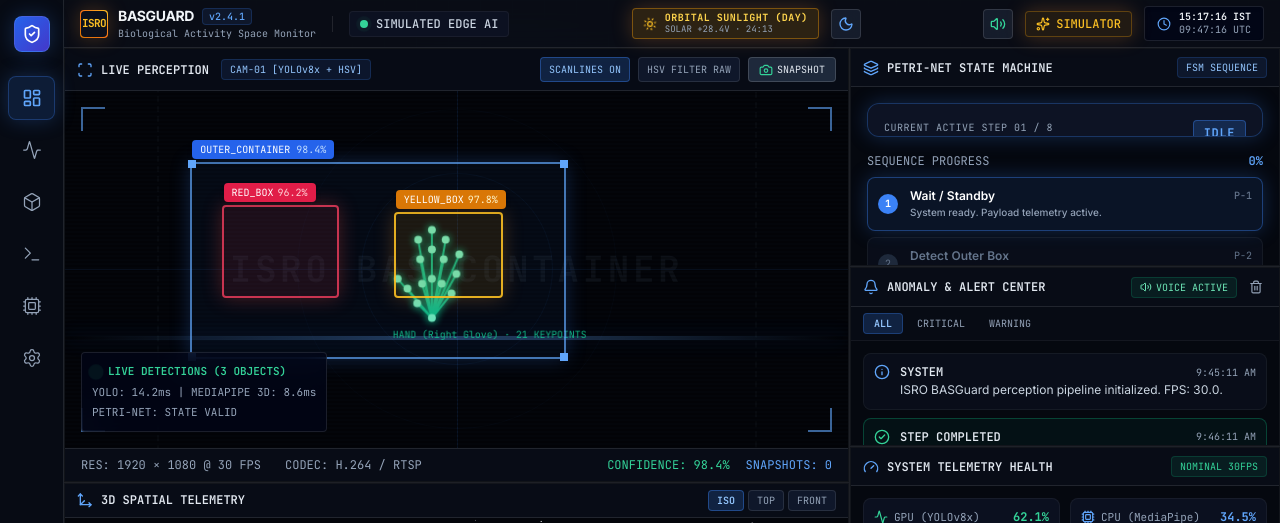
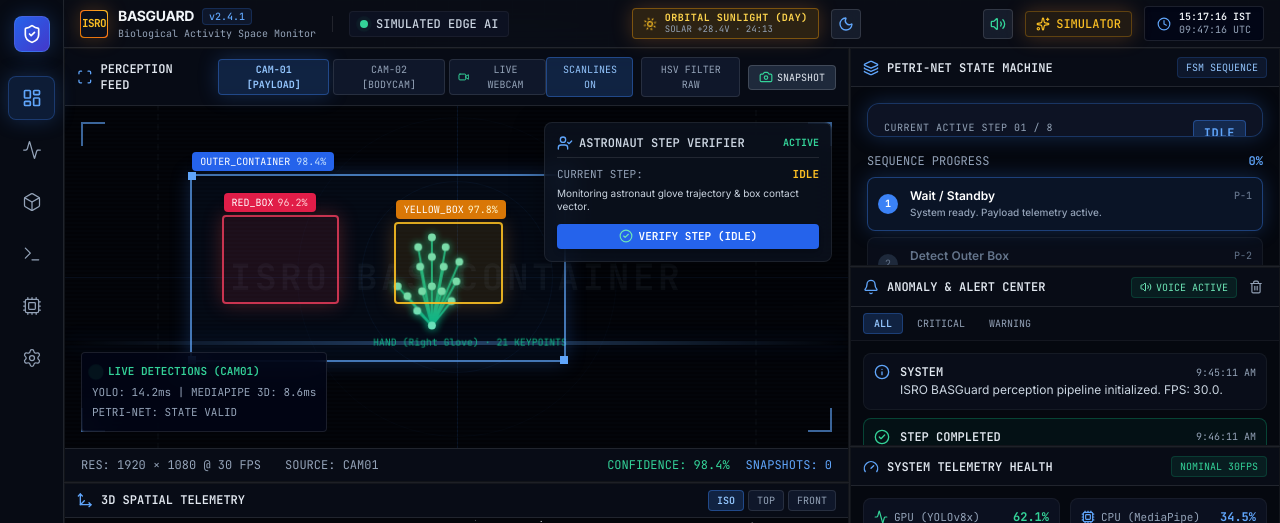
Before and after one commit to Shre-Sat/BASGUARD, a React (Vite) app in the folder frontend/: page /mission-control in a window 1280 px wide. Shown: the top 523 px of the page. Built offline with nearby package versions, Linux system fonts and the light colour scheme.

Commit message:
feat: Add multi-camera selector and live astronaut step verifier

```diff
--- a/frontend/src/components/camera/LiveCameraFeed.tsx
+++ b/frontend/src/components/camera/LiveCameraFeed.tsx
@@ -3,7 +3,10 @@
 import {
   Camera,
   Eye,
-  Scan
+  Scan,
+  Video,
+  UserCheck,
+  CheckCircle2
 } from 'lucide-react';
 import { motion } from 'framer-motion';
 
@@ -16,14 +19,53 @@
     setShowScanlines,
     showHsvFilter,
     setShowHsvFilter,
+    triggerNormalSequence,
     addAlert
   } = useExperimentStore();
 
+  const [activeCam, setActiveCam] = useState<'CAM01' | 'CAM02' | 'WEBCAM'>('CAM01');
   const [shutterFlash, setShutterFlash] = useState(false);
   const [snapshotCount, setSnapshotCount] = useState(0);
+
   const canvasRef = useRef<HTMLCanvasElement | null>(null);
+  const webcamVideoRef = useRef<HTMLVideoElement | null>(null);
 
-  const isOnline = health.streamStatus === 'CONNECTED' || demoMode;
+  const isOnline = health.streamStatus === 'CONNECTED' || demoMode || activeCam === 'WEBCAM';
+
+  useEffect(() => {
+    let stream: MediaStream | null = null;
+
+    if (activeCam === 'WEBCAM') {
+      navigator.mediaDevices.getUserMedia({ video: { width: 1280, height: 720 } })
+        .then((s) => {
+          stream = s;
+          if (webcamVideoRef.current) {
+            webcamVideoRef.current.srcObject = stream;
+          }
+          addAlert({
+            severity: 'SUCCESS',
+            type: 'SYSTEM',
+            message: 'User Hardware Webcam connected successfully for live astronaut step verification.',
+            acknowledged: false
+          });
+        })
+        .catch((err) => {
+          console.error('Failed to access webcam:', err);
+          addAlert({
+            severity: 'WARNING',
+            type: 'SYSTEM',
+            message: 'Webcam permission denied or device not found.',
+            acknowledged: false
+          });
+        });
+    }
+
+    return () => {
+      if (stream) {
+        stream.getTracks().forEach(track => track.stop());
+      }
+    };
+  }, [activeCam]);
 
   const handleTakeSnapshot = () => {
     setShutterFlash(true);
@@ -33,13 +75,13 @@
     addAlert({
       severity: 'INFO',
       type: 'SYSTEM',
-      message: `Camera snapshot captured (#${snapshotCount + 1}). Telemetry frame logged.`,
+      message: `Camera snapshot captured (${activeCam} #${snapshotCount + 1}). Telemetry logged.`,
       acknowledged: false
     });
   };
 
   useEffect(() => {
-    if (!demoMode || !canvasRef.current) return;
+    if (!demoMode || !canvasRef.current || activeCam === 'WEBCAM') return;
     const canvas = canvasRef.current;
     const ctx = canvas.getContext('2d');
     if (!ctx) return;
@@ -54,7 +96,10 @@
       let baseX = canvas.width * 0.45 + Math.sin(t * 0.8) * 15;
       let baseY = canvas.height * 0.48 + Math.cos(t * 0.6) * 10;
 
-      if (experiment.currentStepId === 'PICK_YELLOW' || experiment.currentStepId === 'PLACE_YELLOW') {
+      if (activeCam === 'CAM02') {
+        baseX = canvas.width * 0.5 + Math.sin(t * 0.5) * 20;
+        baseY = canvas.height * 0.35 + Math.cos(t * 0.5) * 15;
+      } else if (experiment.currentStepId === 'PICK_YELLOW' || experiment.currentStepId === 'PLACE_YELLOW') {
         baseX = canvas.width * 0.42 + Math.sin(t * 1.2) * 8;
         baseY = canvas.height * 0.42 + Math.cos(t * 1.2) * 6;
       }
@@ -78,9 +123,9 @@
         { x: baseX + 28, y: baseY - 15 },
       ];
 
-      ctx.strokeStyle = '#10B981';
+      ctx.strokeStyle = activeCam === 'CAM02' ? '#3B82F6' : '#10B981';
       ctx.lineWidth = 2;
-      ctx.shadowColor = '#10B981';
+      ctx.shadowColor = activeCam === 'CAM02' ? '#3B82F6' : '#10B981';
       ctx.shadowBlur = 8;
       ctx.beginPath();
       joints.forEach((j, idx) => {
@@ -91,7 +136,7 @@
       ctx.stroke();
 
       joints.forEach((j) => {
-        ctx.fillStyle = '#6EE7B7';
+        ctx.fillStyle = activeCam === 'CAM02' ? '#93C5FD' : '#6EE7B7';
         ctx.beginPath();
         ctx.arc(j.x, j.y, 4, 0, Math.PI * 2);
         ctx.fill();
@@ -99,31 +144,71 @@
 
       ctx.shadowBlur = 0;
       ctx.font = '10px "JetBrains Mono", monospace';
-      ctx.fillStyle = '#10B981';
-      ctx.fillText('HAND (Right Glove) · 21 KEYPOINTS', baseX - 40, baseY + 70);
+      ctx.fillStyle = activeCam === 'CAM02' ? '#93C5FD' : '#10B981';
+      ctx.fillText(
+        activeCam === 'CAM02' ? 'ASTRONAUT POSE (Chest Camera) · 21 KEYPOINTS' : 'HAND (Right Glove) · 21 KEYPOINTS',
+        baseX - 60,
+        baseY + 70
+      );
 
       animId = requestAnimationFrame(renderHandSkeleton);
     };
 
     renderHandSkeleton();
     return () => cancelAnimationFrame(animId);
-  }, [demoMode, experiment.currentStepId]);
+  }, [demoMode, experiment.currentStepId, activeCam]);
 
   return (
     <div className="relative w-full h-full flex flex-col bg-[#04070D] overflow-hidden select-none border border-white/5">
       {shutterFlash && <div className="absolute inset-0 z-50 shutter-flash pointer-events-none" />}
 
+      {/* Top Controls Header Bar */}
       <div className="flex items-center justify-between px-3 py-2 bg-[#090D18]/80 backdrop-blur-md border-b border-white/10 shrink-0 z-20">
         <div className="flex items-center gap-3">
           <div className="flex items-center gap-2">
             <Scan className="w-4 h-4 text-blue-400" />
-            <span className="text-xs font-semibold font-mono text-slate-200">LIVE PERCEPTION</span>
-          </div>
-          <span className="text-[10px] font-mono px-2 py-0.5 rounded bg-blue-500/10 text-blue-300 border border-blue-500/20">
-            CAM-01 [YOLOv8x + HSV]
-          </span>
+            <span className="text-xs font-semibold font-mono text-slate-200">PERCEPTION FEED</span>
           </div>
 
+          {/* Multi-Camera Angle Selector Buttons */}
+          <div className="flex items-center gap-1 font-mono text-[10px]">
+            <button
+              onClick={() => setActiveCam('CAM01')}
+              className={`px-2 py-0.5 rounded border transition-all ${
+                activeCam === 'CAM01'
+                  ? 'bg-blue-500/20 text-blue-300 border-blue-500/40 font-bold shadow-glow-accent'
+                  : 'bg-slate-900 text-slate-400 border-white/10 hover:text-white'
+              }`}
+            >
+              CAM-01 [PAYLOAD]
+            </button>
+
+            <button
+              onClick={() => setActiveCam('CAM02')}
+              className={`px-2 py-0.5 rounded border transition-all ${
+                activeCam === 'CAM02'
+                  ? 'bg-blue-500/20 text-blue-300 border-blue-500/40 font-bold shadow-glow-accent'
+                  : 'bg-slate-900 text-slate-400 border-white/10 hover:text-white'
+              }`}
+            >
+              CAM-02 [BODYCAM]
+            </button>
+
+            <button
+              onClick={() => setActiveCam('WEBCAM')}
+              className={`px-2 py-0.5 rounded border transition-all flex items-center gap-1 ${
+                activeCam === 'WEBCAM'
+                  ? 'bg-emerald-500/20 text-emerald-300 border-emerald-500/40 font-bold shadow-glow-success'
+                  : 'bg-slate-900 text-slate-400 border-white/10 hover:text-white'
+              }`}
+            >
+              <Video className="w-3 h-3 text-emerald-400" />
+              <span>LIVE WEBCAM</span>
+            </button>
+          </div>
+        </div>
+
+        {/* HUD Overlay Toggles */}
         <div className="flex items-center gap-2">
           <button
             onClick={() => setShowScanlines(!showScanlines)}
@@ -158,7 +243,9 @@
         </div>
       </div>
 
+      {/* Main Viewport Container */}
       <div className="flex-1 relative bg-[#03050A] overflow-hidden flex items-center justify-center">
+        {/* Tactical Crosshair Guidelines */}
         <div className="absolute inset-0 pointer-events-none z-10 opacity-30">
           <div className="absolute top-1/2 left-0 right-0 h-px bg-blue-500/40" />
           <div className="absolute left-1/2 top-0 bottom-0 w-px bg-blue-500/40" />
@@ -166,6 +253,7 @@
           <div className="absolute top-1/2 left-1/2 -translate-x-1/2 -translate-y-1/2 w-80 h-80 rounded-full border border-blue-500/10 pointer-events-none" />
         </div>
 
+        {/* HUD Corner Bracket Reticles */}
         <div className="absolute top-4 left-4 w-6 h-6 border-t-2 border-l-2 border-blue-400/60 pointer-events-none z-20" />
         <div className="absolute top-4 right-4 w-6 h-6 border-t-2 border-r-2 border-blue-400/60 pointer-events-none z-20" />
         <div className="absolute bottom-4 left-4 w-6 h-6 border-b-2 border-l-2 border-blue-400/60 pointer-events-none z-20" />
@@ -182,13 +270,37 @@
           <div className="absolute inset-0 bg-amber-500/10 mix-blend-color-dodge pointer-events-none z-10" />
         )}
 
-        {isOnline ? (
+        {/* Real Hardware User Webcam Feed Viewport */}
+        {activeCam === 'WEBCAM' ? (
+          <div className="relative w-full h-full flex items-center justify-center bg-black">
+            <video
+              ref={webcamVideoRef}
+              autoPlay
+              playsInline
+              muted
+              className="w-full h-full object-cover z-10"
+            />
+
+            <div className="absolute top-[25%] left-[25%] w-[50%] h-[50%] border-2 border-emerald-400/80 rounded z-20 shadow-glow-success pointer-events-none">
+              <div className="absolute -top-6 left-0 px-2 py-0.5 bg-emerald-600 text-white rounded text-[10px] font-mono shadow-md">
+                LIVE_WEBCAM_DETECTION · ASTRONAUT_HAND
+              </div>
+            </div>
+
+            <div className="absolute top-4 right-4 z-30 flex items-center gap-2 px-3 py-1 bg-emerald-500/20 text-emerald-300 border border-emerald-500/40 rounded text-xs font-mono backdrop-blur-md">
+              <span className="w-2 h-2 rounded-full bg-emerald-400 animate-ping" />
+              <span>HARDWARE WEBCAM ACTIVE</span>
+            </div>
+          </div>
+        ) : isOnline ? (
           <>
             {demoMode ? (
               <div className="relative w-full h-full flex items-center justify-center">
                 <div className="absolute inset-0 flex items-center justify-center opacity-15">
                   <div className="w-[600px] h-[400px] border-2 border-dashed border-slate-500/40 rounded-2xl flex items-center justify-center">
-                    <span className="text-4xl font-black font-mono text-slate-600 tracking-widest">ISRO BAS CONTAINER</span>
+                    <span className="text-4xl font-black font-mono text-slate-600 tracking-widest">
+                      {activeCam === 'CAM01' ? 'ISRO BAS CONTAINER' : 'ASTRONAUT BODY SUIT'}
+                    </span>
                   </div>
                 </div>
 
@@ -202,10 +314,12 @@
                 <motion.div
                   initial={{ opacity: 0, scale: 0.95 }}
                   animate={{ opacity: 1, scale: 1 }}
-                  className="absolute top-[20%] left-[16%] w-[48%] h-[55%] border-2 border-blue-400/70 rounded bg-blue-500/5 z-20 shadow-glow-accent"
+                  className={`absolute ${
+                    activeCam === 'CAM01' ? 'top-[20%] left-[16%] w-[48%] h-[55%]' : 'top-[15%] left-[25%] w-[50%] h-[65%]'
+                  } border-2 border-blue-400/70 rounded bg-blue-500/5 z-20 shadow-glow-accent`}
                 >
                   <div className="absolute -top-6 left-0 flex items-center gap-1.5 px-2 py-0.5 bg-blue-600 text-white rounded text-[10px] font-mono shadow-md">
-                    <span>OUTER_CONTAINER</span>
+                    <span>{activeCam === 'CAM01' ? 'OUTER_CONTAINER' : 'ASTRONAUT_TORSO_SUIT'}</span>
                     <span className="text-blue-200">98.4%</span>
                   </div>
                   <div className="absolute -top-1 -left-1 w-2 h-2 bg-blue-400" />
@@ -214,6 +328,8 @@
                   <div className="absolute -bottom-1 -right-1 w-2 h-2 bg-blue-400" />
                 </motion.div>
 
+                {activeCam === 'CAM01' && (
+                  <>
                     <motion.div
                       initial={{ opacity: 0, scale: 0.95 }}
                       animate={{ opacity: 1, scale: 1 }}
@@ -235,11 +351,13 @@
                         <span className="text-amber-100">97.8%</span>
                       </div>
                     </motion.div>
+                  </>
+                )}
 
                 <div className="absolute bottom-4 left-4 z-30 flex flex-col gap-1 text-[11px] font-mono text-slate-300 bg-slate-950/80 p-2.5 rounded border border-white/10 backdrop-blur-md">
                   <div className="flex items-center gap-2">
                     <span className="w-2 h-2 rounded-full bg-emerald-400 animate-ping" />
-                    <span className="text-emerald-400 font-semibold">LIVE DETECTIONS (3 OBJECTS)</span>
+                    <span className="text-emerald-400 font-semibold">LIVE DETECTIONS ({activeCam})</span>
                   </div>
                   <div className="text-slate-400">YOLO: 14.2ms | MEDIAPIPE 3D: 8.6ms</div>
                   <div className="text-slate-400">PETRI-NET: STATE VALID</div>
@@ -260,12 +378,40 @@
             <span className="text-xs font-mono text-slate-600">Connecting to GStreamer pipeline...</span>
           </div>
         )}
+
+        {/* Floating Astronaut Step Verification Card */}
+        <div className="absolute top-4 right-4 z-30 glass-panel p-3 rounded-lg border border-white/10 w-72 flex flex-col gap-2 shadow-2xl">
+          <div className="flex items-center justify-between pb-1.5 border-b border-white/10 text-xs font-mono">
+            <span className="text-slate-300 font-semibold flex items-center gap-1.5">
+              <UserCheck className="w-4 h-4 text-blue-400" /> ASTRONAUT STEP VERIFIER
+            </span>
+            <span className="text-[10px] text-emerald-400 font-bold">ACTIVE</span>
+          </div>
+
+          <div className="flex flex-col gap-1 font-mono text-[11px]">
+            <div className="flex justify-between text-slate-400">
+              <span>CURRENT STEP:</span>
+              <span className="text-amber-400 font-bold">{experiment.currentStepId}</span>
+            </div>
+            <p className="text-[10px] font-sans text-slate-300 leading-snug">
+              Monitoring astronaut glove trajectory & box contact vector.
+            </p>
+
+            <button
+              onClick={triggerNormalSequence}
+              className="mt-1.5 w-full py-1 rounded bg-blue-600 hover:bg-blue-500 text-white font-mono text-[11px] font-semibold flex items-center justify-center gap-1.5 transition-all shadow-md active:scale-95"
+            >
+              <CheckCircle2 className="w-3.5 h-3.5 text-emerald-300" />
+              <span>VERIFY STEP ({experiment.currentStepId})</span>
+            </button>
+          </div>
+        </div>
       </div>
 
       <div className="flex items-center justify-between px-4 py-2 bg-[#090D18]/90 border-t border-white/10 shrink-0 font-mono text-xs text-slate-400">
         <div className="flex items-center gap-6">
           <span>RES: 1920 × 1080 @ 30 FPS</span>
-          <span>CODEC: H.264 / RTSP</span>
+          <span>SOURCE: {activeCam}</span>
         </div>
         <div className="flex items-center gap-4 text-emerald-400">
           <span>CONFIDENCE: {experiment.confidence.toFixed(1)}%</span>
```
Lines whose indentation alone changed are shown as unchanged.
